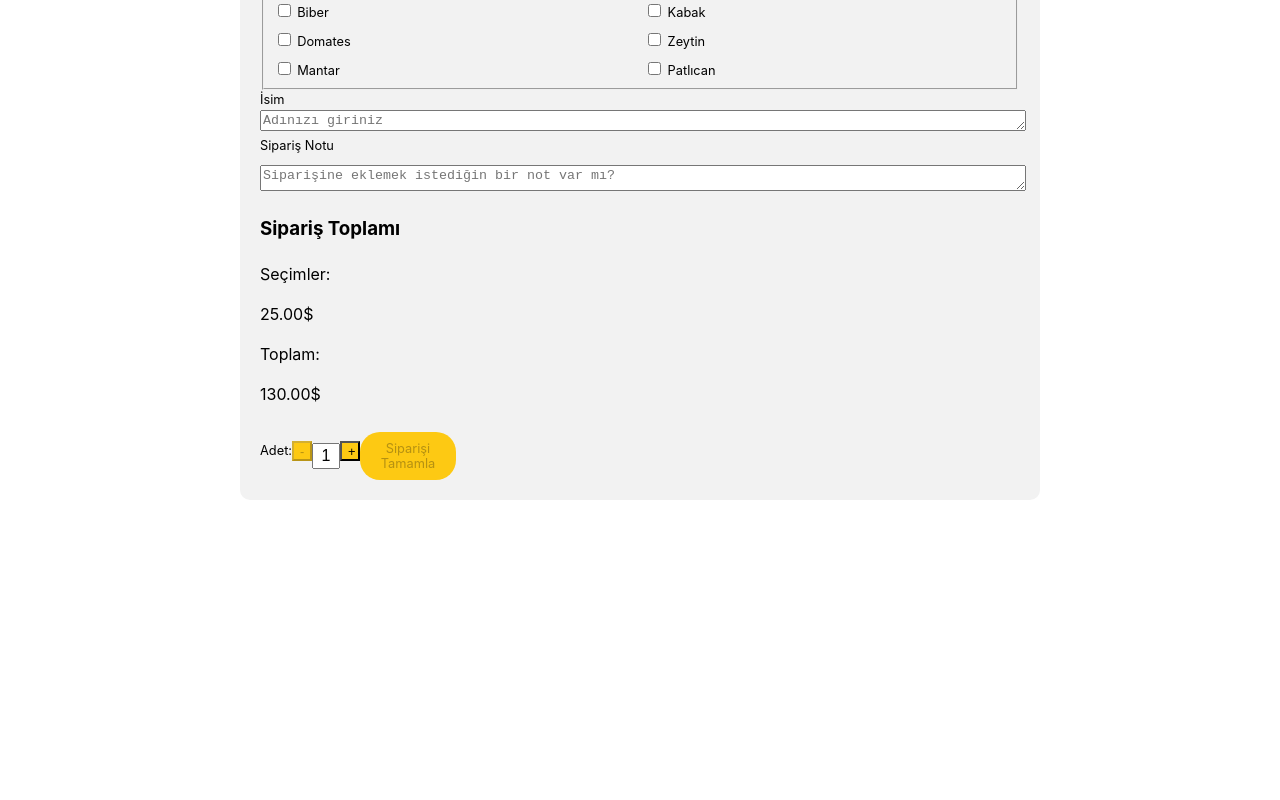
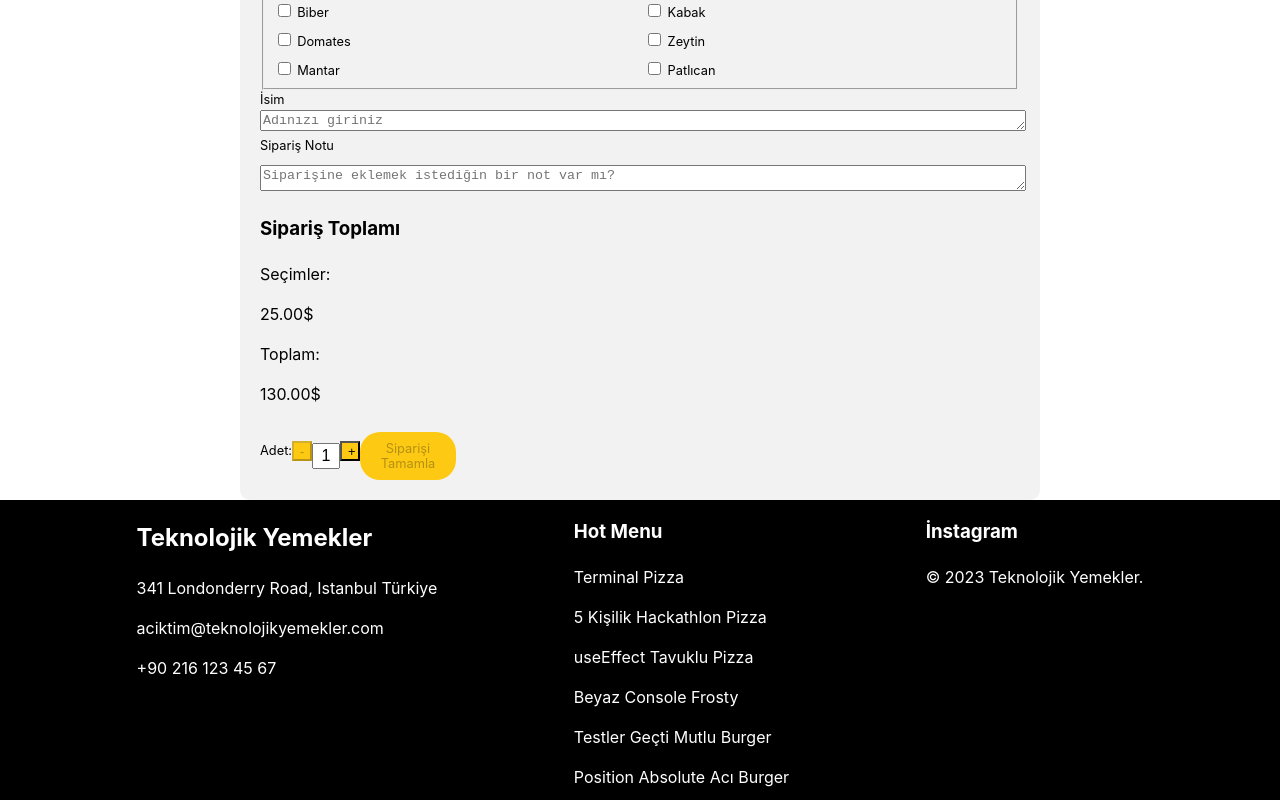
Before and after one commit to bernakocalar/pizzaProject, a React (Vite) app: page /orderPage in a window 1280 px wide. Shown: the part 717-1517 px from the top of the page. Before the commit the page ends 1217 px from the top, so only its background shows below. Built offline with nearby package versions, Linux system fonts and the light colour scheme.

Commit message:
footer eklendi

```diff
--- a/src/orderPage.css
+++ b/src/orderPage.css
@@ -15,6 +15,8 @@
   padding: 20px;
   border-radius: 10px;
 }
+
+
 
 #pizzaName {
   margin-top: 10px;
--- a/src/orderPage.jsx
+++ b/src/orderPage.jsx
@@ -3,6 +3,7 @@ import { useNavigate } from 'react-router-dom';
 import axios from 'axios';
 import './orderPage.css';
 import OrderSuccess from "./orderSuccess"
+import { styled} from 'styled-components';
 
 function OrderPage() {
   const [note, setNote] = useState('');
@@ -87,7 +88,16 @@ function OrderPage() {
       setIsSubmitting(false);
     }
   };
+  const Footer = styled.section`
 
+  height: 300px;
+   background-color:black;
+  display:flex;
+  justify-content: space-evenly;
+  `
+  const FooterPart = styled.div`
+  color: white;
+  `
   return (
     <div style={{ color: "black", display: "flex", flexDirection: "column" }}>
       <div id="header">
@@ -192,6 +202,28 @@ function OrderPage() {
           </section>
         </form>
       </div>
+      <Footer>
+    <FooterPart>
+      <h2>Teknolojik Yemekler</h2>
+      <p>341 Londonderry Road,
+      Istanbul Türkiye </p>
+      <p>aciktim@teknolojikyemekler.com  </p>
+      <p>+90 216 123 45 67  </p>
+    </FooterPart>
+    <FooterPart>
+      <h3>Hot Menu</h3>
+      <p>Terminal Pizza  </p>
+<p>5 Kişilik Hackathlon Pizza  </p>
+<p>useEffect Tavuklu Pizza  </p>
+<p>Beyaz Console Frosty  </p>
+<p>Testler Geçti Mutlu Burger </p>
+<p>Position Absolute Acı Burger </p>
+    </FooterPart>
+    <FooterPart>
+      <h3>İnstagram</h3>
+      <p>© 2023 Teknolojik Yemekler.</p>
+    </FooterPart>
+    </Footer>
     </div>
   );
 }
--- a/src/orderSuccess.jsx
+++ b/src/orderSuccess.jsx
@@ -36,11 +36,21 @@ position: absolute;
     border-radius: 10px;
     box-shadow: 0 0 10px 0 rgba(0,0,0,0.1);
 `
+const Footer = styled.section`
 
+height: 300px;
+ background-color:black;
+display:flex;
+justify-content: space-evenly;
+`
+const FooterPart = styled.div`
+color: white;
+`
 function OrderSuccess() {
   const location = useLocation();
   const { orderData } = location.state || {};
   return (
+    <>
     <PageWithBackground>
       <Container>
         <Title>Teknolojik Yemekler</Title>
@@ -56,6 +66,29 @@ function OrderSuccess() {
       <p><strong>Adet:</strong> {orderData.quantity}</p>
     </OrderSummary>
     </PageWithBackground>
+    <Footer>
+    <FooterPart>
+      <h2>Teknolojik Yemekler</h2>
+      <p>341 Londonderry Road,
+      Istanbul Türkiye </p>
+      <p>aciktim@teknolojikyemekler.com  </p>
+      <p>+90 216 123 45 67  </p>
+    </FooterPart>
+    <FooterPart>
+      <h3>Hot Menu</h3>
+      <p>Terminal Pizza  </p>
+<p>5 Kişilik Hackathlon Pizza  </p>
+<p>useEffect Tavuklu Pizza  </p>
+<p>Beyaz Console Frosty  </p>
+<p>Testler Geçti Mutlu Burger </p>
+<p>Position Absolute Acı Burger </p>
+    </FooterPart>
+    <FooterPart>
+      <h3>İnstagram</h3>
+      <p>© 2023 Teknolojik Yemekler.</p>
+    </FooterPart>
+    </Footer>
+    </>
   );
 }
 
```
